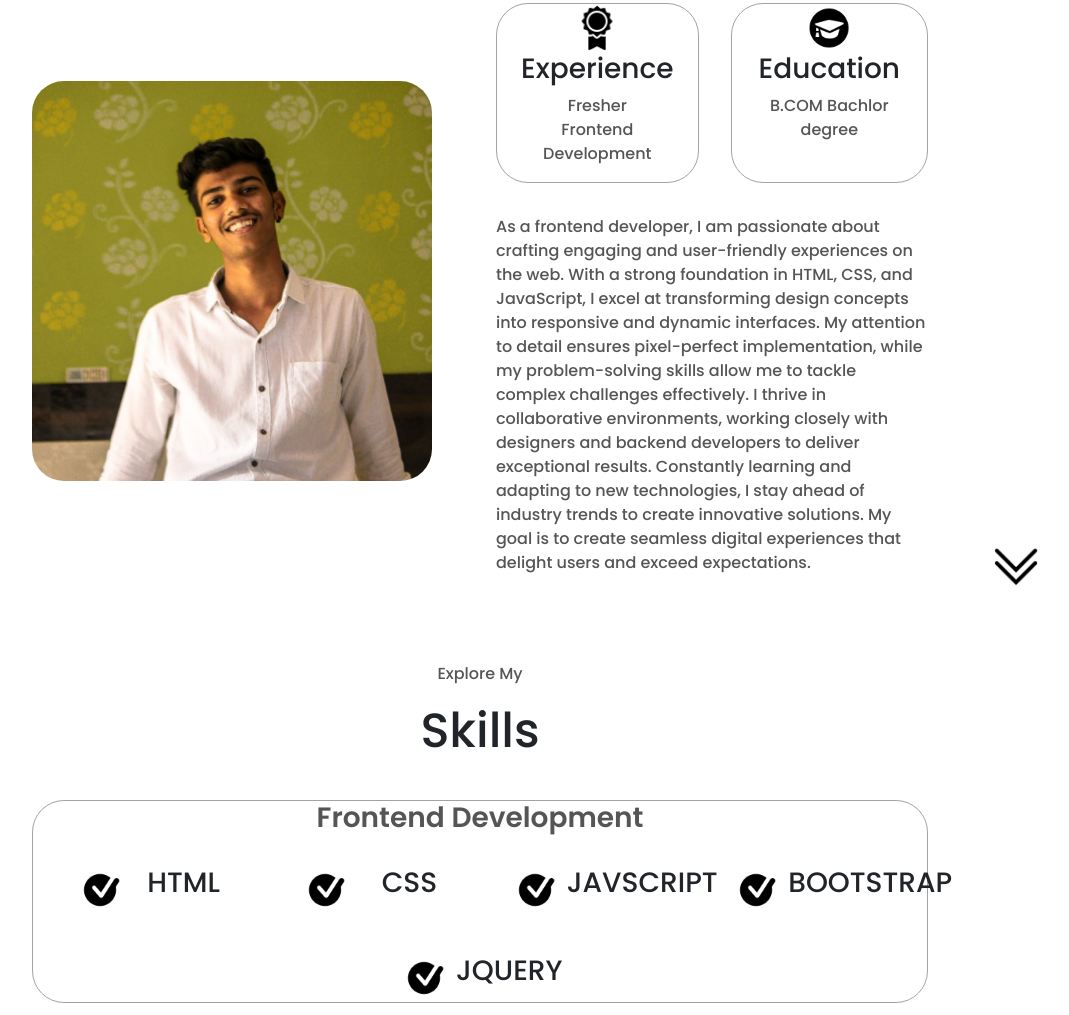
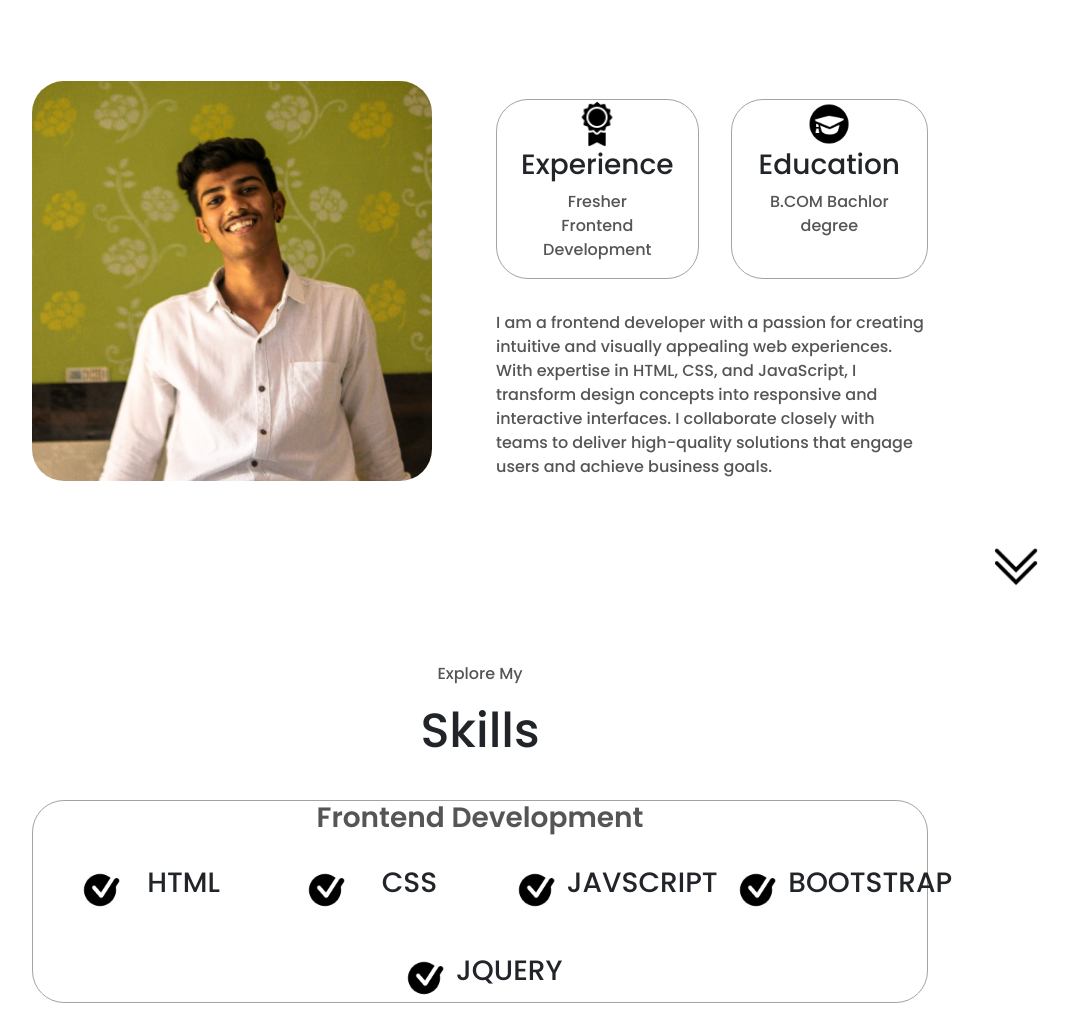
Before and after one commit to pankaj-1134/Portfolio, a plain HTML site: page index.html in a window 1280 px wide. Shown: the part 1034-2049 px from the top of the page, without its empty margins (160-1229 px from the left). Drawn offline with nearby package versions, Linux system fonts and the light colour scheme.

Commit message:
modified

```diff
--- a/index.html
+++ b/index.html
@@ -79,7 +79,8 @@
                     </div>
                 </div>
                 <div class="text-container">
-                    <p>As a frontend developer, I am passionate about crafting engaging and user-friendly experiences on the web. With a strong foundation in HTML, CSS, and JavaScript, I excel at transforming design concepts into responsive and dynamic interfaces. My attention to detail ensures pixel-perfect implementation, while my problem-solving skills allow me to tackle complex challenges effectively. I thrive in collaborative environments, working closely with designers and backend developers to deliver exceptional results. Constantly learning and adapting to new technologies, I stay ahead of industry trends to create innovative solutions. My goal is to create seamless digital experiences that delight users and exceed expectations.</p>
+                    <p>
+                        I am a frontend developer with a passion for creating intuitive and visually appealing web experiences. With expertise in HTML, CSS, and JavaScript, I transform design concepts into responsive and interactive interfaces. I collaborate closely with teams to deliver high-quality solutions that engage users and achieve business goals.</p>
                 </div>
             </div>
         </div>
```
